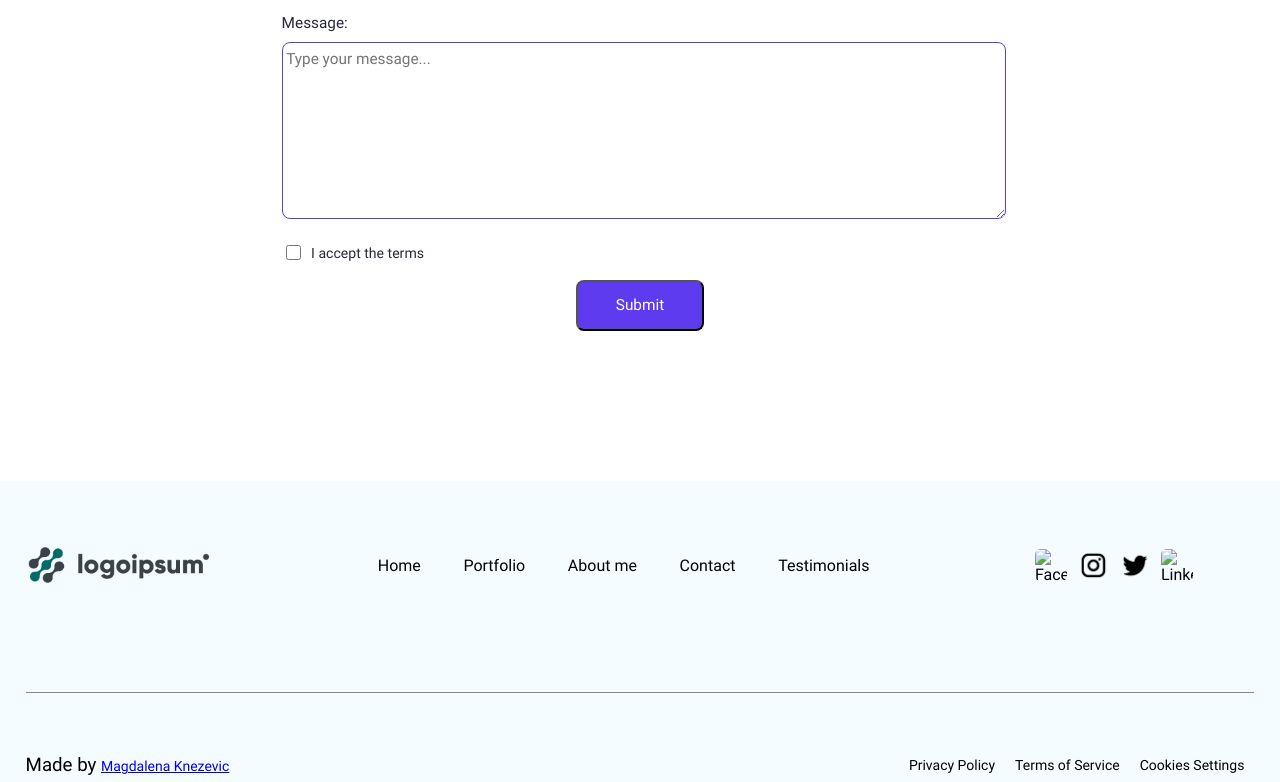
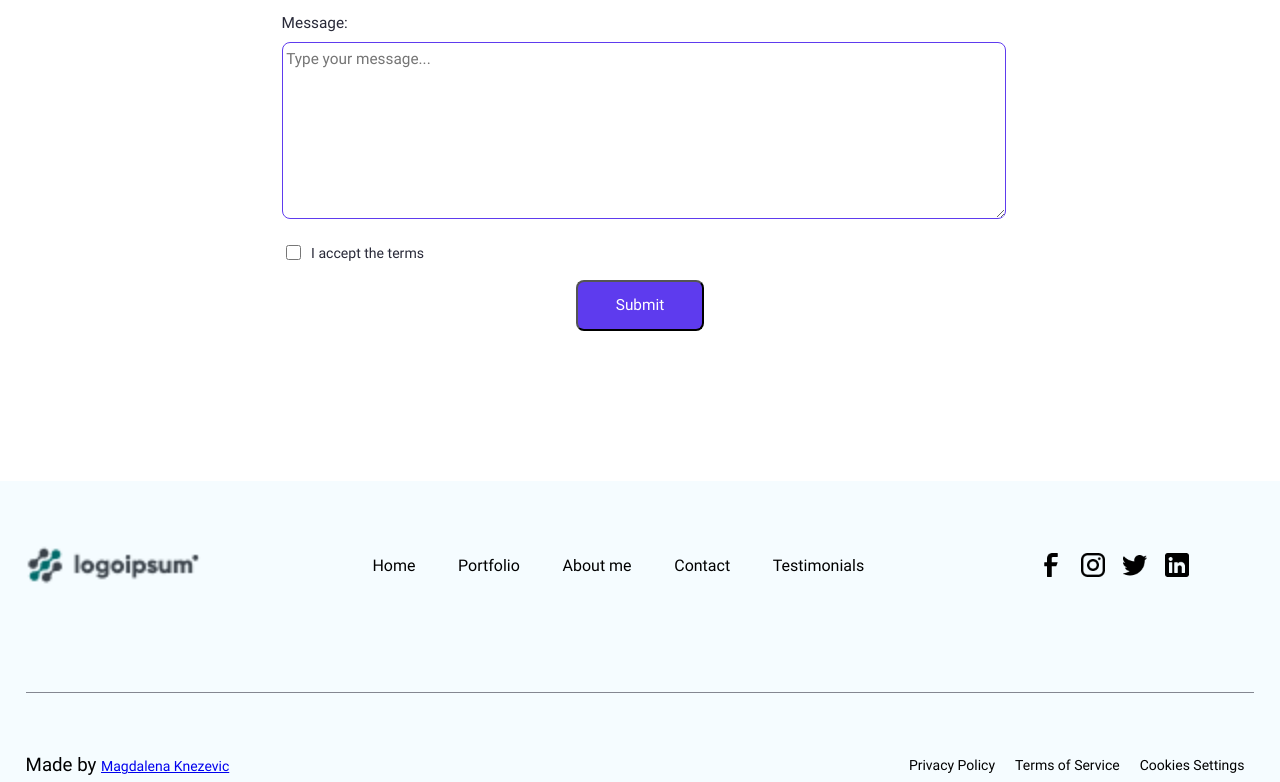
Before and after one commit to MagdalenaKnezevic/MagdalenaKnezevic.github.io, a plain HTML site: page index.html in a window 1280 px wide. Shown: the part 5087-5869 px from the top of the page. Drawn offline with Linux system fonts and the light colour scheme; files whose address does not match are found by name.

Commit message:
Update index.html

```diff
--- a/index.html
+++ b/index.html
@@ -209,7 +209,7 @@
 
         <div class="testimonialsCard">
             <div clas="stars" aria-label="5 stars">
-                <img class="starIcon" alt="Star icon" src="Photos/Stars.png" loading="lazy"/>
+                <img class="starIcon" alt="Star icon" src="Album/Testimonial/Stars.png" loading="lazy"/>
             </div>
             <div class="loremIpsumTest" aria-label="Testimonial content">
                 "Lorem ipsum dolor sit amet, consectetur adipiscing elit. Suspendisse varius enim in eros elementum tristique. Duis cursus, mi quis viverra."
@@ -227,7 +227,7 @@
 
         <div class="testimonialsCard">
             <div clas="stars" aria-label="5 stars">
-                <img class="starIcon" alt="Star icon" src="photos/Stars.png" loading="lazy"/>
+                <img class="starIcon" alt="Star icon" src="Album/Testimonial/Stars.png" loading="lazy"/>
             </div>
             <div class="loremIpsumTest" aria-label="Testimonial content">
                 "Lorem ipsum dolor sit amet, consectetur adipiscing elit. Suspendisse varius enim in eros elementum tristique. Duis cursus, mi quis viverra."
@@ -336,7 +336,7 @@
 <!--Footer-->
 <div class="footer">
     <div class="content">
-        <img class="frame-icon" alt="Logo icone" src="photos/Logo.png" loading="lazy"/>
+        <img class="frame-icon" alt="Logo icone" src="Album/Navbar/Logo-2.png" loading="lazy"/>
         <div class="links" role="navigation" aria-label="Main navigation">
             <a href="#home" class="home" aria-label="Home page" role="link">Home</a>
             <a href="#portfolio" class="porfolio" aria-label="Portfolio" role="link">Portfolio</a>
@@ -345,10 +345,10 @@
             <a href="#testimonials" class="testimonials" aria-label="Testimonials" role="alert">Testimonials</a>
         </div>
         <div class="social-links" role="navigation" aria-label="Social media links">
-            <img class="facebook-icon" alt="Facebook icon" src="Photos/Facebook.png" loading="lazy"/>
-            <img class="facebook-icon" alt="Instagram icon" src="Photos/Instagram.png" loading="lazy"/>
-            <img class="facebook-icon" alt="Twitter icon" src="Photos/Twitter.png" loading="lazy"/>
-            <img class="facebook-icon" alt="LinkedIn icon" src="Photos/LinkedIn.png" loading="lazy"/>
+            <img class="facebook-icon" alt="Facebook icon" src="Album/Footer/Facebook.png" loading="lazy"/>
+            <img class="facebook-icon" alt="Instagram icon" src="Album/Footer/Instagram.png" loading="lazy"/>
+            <img class="facebook-icon" alt="Twitter icon" src="Album/Footer/Twitter.png" loading="lazy"/>
+            <img class="facebook-icon" alt="LinkedIn icon" src="Album/Footer/LinkedIn.png" loading="lazy"/>
         </div>
     </div>
     <div class="credits" aria-label="Footer credits">
```
